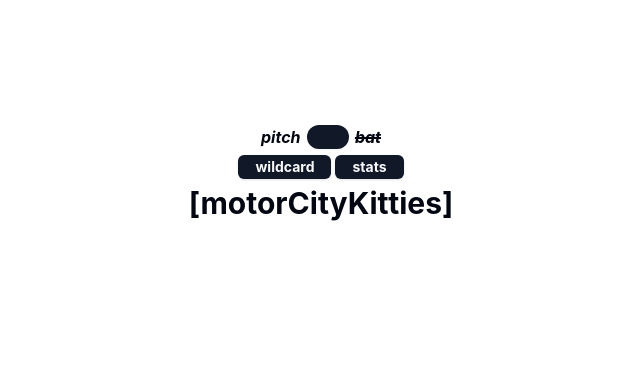
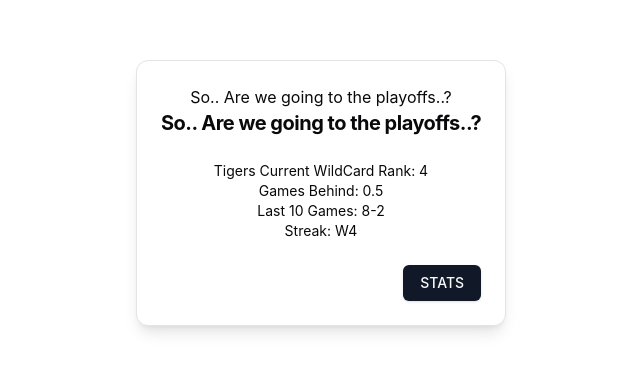
Before and after one commit to robert-phillips33/motorCityKitties, a React (Vite) app: page /wildcard in a window 1280 px wide. Shown: the part 223-594 px from the top of the page, without its empty margins (319-959 px from the left). Built offline with nearby package versions, Linux system fonts and the light colour scheme; the HTML template or start-up script is replaced by a standard one.

Commit message:
Adjustments to new component to meet MVP are finished. Adjusting network request around that then writing tests.

```diff
--- a/src/App.jsx
+++ b/src/App.jsx
@@ -1,22 +1,25 @@
 import { useState } from 'react';
+import { Routes, Route, useLocation } from 'react-router-dom'; // Import useLocation to track the current route
 import './App.css';
-import { Routes, Route } from 'react-router-dom';
 import TeamViewMain from './components/TeamViewMain';
-import ScheduleView from './components/ScheduleView';
+import WildCard from './components/WildCard';
 import Nav from './components/Nav';
 
 function App() {
-  const [pitcherOrHitterView, setPitcherOrHitterView] = useState('P');  // Only manage pitcher/hitter view state here
+  const [pitcherOrHitterView, setPitcherOrHitterView] = useState('P');
+  const location = useLocation();
 
   return (
     <div>
-      <Nav pitcherOrHitterView={pitcherOrHitterView} setPitcherOrHitterView={setPitcherOrHitterView} />
+      {location.pathname === '/' && (
+        <Nav pitcherOrHitterView={pitcherOrHitterView} setPitcherOrHitterView={setPitcherOrHitterView} />
+      )}
       <Routes>
         <Route path="/" element={<TeamViewMain pitcherOrHitterView={pitcherOrHitterView} />} />
-        <Route path="/schedule" element={<ScheduleView />} />
+        <Route path="/wildcard" element={<WildCard />} />
       </Routes>
     </div>
   );
-};
+}
 
 export default App;
--- a/src/components/Nav.jsx
+++ b/src/components/Nav.jsx
@@ -1,14 +1,16 @@
-import { useNavigate } from 'react-router-dom';
+import { useNavigate, useLocation } from 'react-router-dom';
 import { Button } from '@/components/ui/Button';
 import { Switch } from '@/components/ui/Switch';
 import PropTypes from 'prop-types';
 
 const Nav = ({ pitcherOrHitterView, setPitcherOrHitterView }) => {
   const navigate = useNavigate();
+  const location = useLocation();
 
   return (
-    <nav className='flex flex-col items-center items-start mb-2 space-y-1.5 p'>
-      <div className="flex items-center space-x-1.5">
+    <nav className='flex justify-between items-center p-4'>
+      <div className="flex flex-col items-start">
+        <div className="flex items-center space-x-1">
           <span className={`font-bold italic
             ${pitcherOrHitterView === 'H' ? 'line-through decoration-2' : ''}`}>
             pitch
@@ -23,13 +25,15 @@
             bat
           </span>
         </div>
+        <h1 className="text-2xl font-bold">motorCityKitties.</h1>
+      </div>
 
-      {/* Buttons positioned below the switch */}
-      <div className='flex items-center space-x-1'>
-        <Button className='font-bold w-15 h-6' onClick={() => navigate('/schedule')}>wildcard</Button>
-        <Button className='font-bold w-15 h-6' onClick={() => navigate('/')}>stats</Button>
-      </div>
-      <h1 className="text-3xl font-bold">[motorCityKitties]</h1>
+      {location.pathname !== '/wildcard' && (
+        <Button className='font-bold w-13 h-6'
+        onClick={() => navigate('/wildcard')}>
+          wildcard
+        </Button>
+      )}
     </nav>
   );
 };
--- a/src/components/ScheduleView.jsx
+++ /dev/null
@@ -1,9 +0,0 @@
-const ScheduleView = () => {
-  return (
-    <div>
-      Hay
-    </div>
-  );
-};
-
-export default ScheduleView;
--- a/src/components/TeamViewMain.jsx
+++ b/src/components/TeamViewMain.jsx
@@ -23,10 +23,10 @@
     setSortedHighToLow(!sortedHighToLow);
     setSortField(field);
   };
-
+console.log(sortedData);
   return (
     <>
-      {/* <h1 className="text-2xl font-bold text-right">motorCityKitties.</h1> */}
+
       <Table className='shadow-lg'>
         <TableCaption>[ DETROIT TIGERS 2024 ACTIVE ROSTER ]</TableCaption>
         <TableHeader>
--- /dev/null
+++ b/src/components/WildCard.jsx
@@ -0,0 +1,26 @@
+import { Card, CardHeader, CardTitle, CardContent, CardFooter } from '@/components/ui/Card';
+import { Button } from '@/components/ui/Button';
+import mockDataWildCard from '../assets/mockDataWildCard.json';
+
+const WildCard = () => {
+  return (
+    <div className="flex justify-center mt-8">
+      <Card className="w-full max-w-md shadow-lg">
+        <CardHeader>So.. Are we going to the playoffs..?
+          <CardTitle className="text-xl font-bold">So.. Are we going to the playoffs..?</CardTitle>
+        </CardHeader>
+        <CardContent>
+          <p className="text-sm">Tigers Current WildCard Rank: 4</p>
+          <p className="text-sm">Games Behind: 0.5</p>
+          <p className="text-sm">Last 10 Games: 8-2</p>
+          <p className="text-sm">Streak: W4</p>
+        </CardContent>
+        <CardFooter className="flex justify-end">
+          <Button onClick={() => window.history.back()}>STATS</Button>
+        </CardFooter>
+      </Card>
+    </div>
+  );
+};
+
+export default WildCard;
--- /dev/null
+++ b/src/components/ui/card.jsx
@@ -0,0 +1,53 @@
+import * as React from "react"
+
+import { cn } from "@/lib/utils"
+
+const Card = React.forwardRef(({ className, ...props }, ref) => (
+  <div
+    ref={ref}
+    className={cn(
+      "rounded-xl border border-zinc-200 bg-white text-zinc-950 shadow dark:border-zinc-800 dark:bg-zinc-950 dark:text-zinc-50",
+      className
+    )}
+    {...props} />
+))
+Card.displayName = "Card"
+
+const CardHeader = React.forwardRef(({ className, ...props }, ref) => (
+  <div
+    ref={ref}
+    className={cn("flex flex-col space-y-1.5 p-6", className)}
+    {...props} />
+))
+CardHeader.displayName = "CardHeader"
+
+const CardTitle = React.forwardRef(({ className, ...props }, ref) => (
+  <h3
+    ref={ref}
+    className={cn("font-semibold leading-none tracking-tight", className)}
+    {...props} />
+))
+CardTitle.displayName = "CardTitle"
+
+const CardDescription = React.forwardRef(({ className, ...props }, ref) => (
+  <p
+    ref={ref}
+    className={cn("text-sm text-zinc-500 dark:text-zinc-400", className)}
+    {...props} />
+))
+CardDescription.displayName = "CardDescription"
+
+const CardContent = React.forwardRef(({ className, ...props }, ref) => (
+  <div ref={ref} className={cn("p-6 pt-0", className)} {...props} />
+))
+CardContent.displayName = "CardContent"
+
+const CardFooter = React.forwardRef(({ className, ...props }, ref) => (
+  <div
+    ref={ref}
+    className={cn("flex items-center p-6 pt-0", className)}
+    {...props} />
+))
+CardFooter.displayName = "CardFooter"
+
+export { Card, CardHeader, CardFooter, CardTitle, CardDescription, CardContent }
```
Lines whose indentation alone changed are shown as unchanged.
